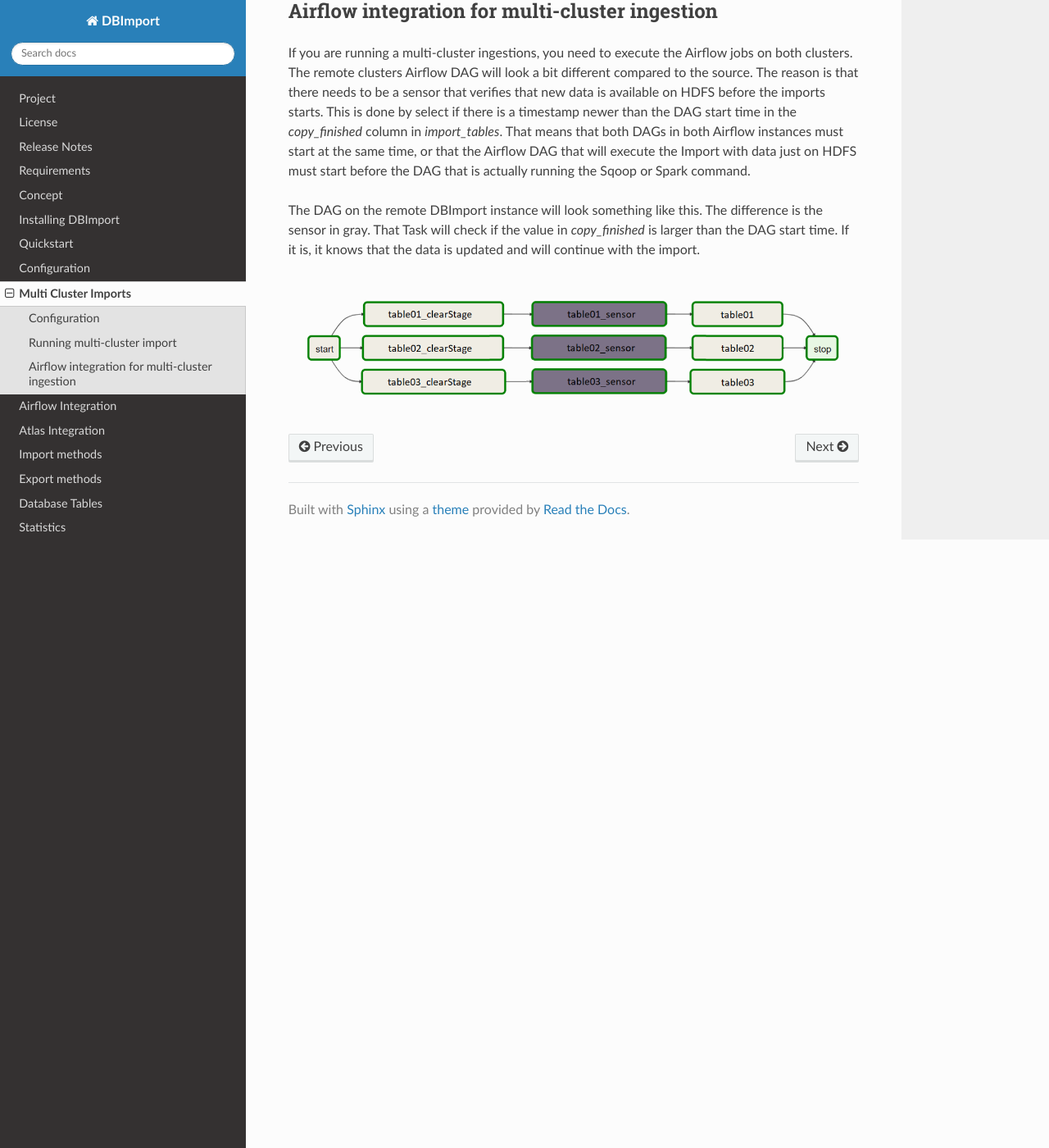
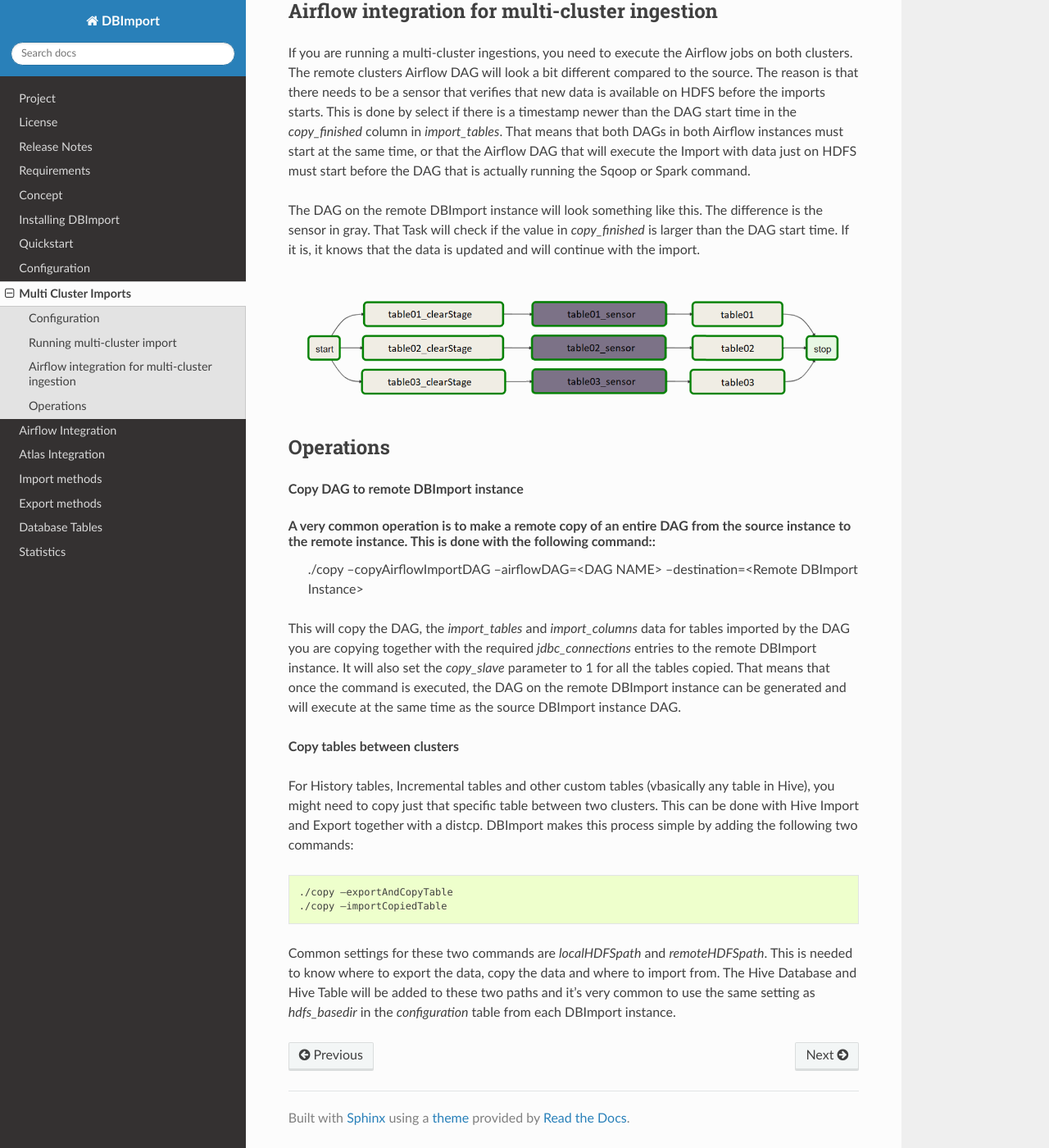
Before and after one commit to Middlecon/DBImport, a Sphinx documentation site: the page built from docs/multi_cluster.rst, in a window 1280 px wide and 1400 px high, scrolled down 3495 px. Shown: the whole window at 82% size. Built offline with Sphinx 7.4.7 and the Read the Docs theme 2.0.0, drawn with Linux system fonts in a browser that asks for light colours.

Commit message:
Documentation update

```diff
--- a/docs/multi_cluster.rst
+++ b/docs/multi_cluster.rst
@@ -73,3 +73,22 @@ If you are running a multi-cluster ingestions, you need to execute the Airflow j
 The DAG on the remote DBImport instance will look something like this. The difference is the sensor in gray. That Task will check if the value in *copy_finished* is larger than the DAG start time. If it is, it knows that the data is updated and will continue with the import.
 
 .. image:: img/multi-cluster_airflow.png
+
+Operations
+----------------
+
+**Copy DAG to remote DBImport instance**
+
+A very common operation is to make a remote copy of an entire DAG from the source instance to the remote instance. This is done with the following command::
+     ./copy –copyAirflowImportDAG --airflowDAG=<DAG NAME> --destination=<Remote DBImport Instance>
+
+This will copy the DAG, the *import_tables* and *import_columns* data for tables imported by the DAG you are copying together with the required *jdbc_connections* entries to the remote DBImport instance. It will also set the *copy_slave* parameter to 1 for all the tables copied. That means that once the command is executed, the DAG on the remote DBImport instance can be generated and will execute at the same time as the source DBImport instance DAG.
+
+**Copy tables between clusters**
+
+For History tables, Incremental tables and other custom tables (vbasically any table in Hive), you might need to copy just that specific table between two clusters. This can be done with Hive Import and Export together with a distcp. DBImport makes this process simple by adding the following two commands::
+
+      ./copy –exportAndCopyTable
+      ./copy –importCopiedTable
+
+Common settings for these two commands are *localHDFSpath* and *remoteHDFSpath*. This is needed to know where to export the data, copy the data and where to import from. The Hive Database and Hive Table will be added to these two paths and it’s very common to use the same setting as *hdfs_basedir* in the *configuration* table from each DBImport instance.
```
